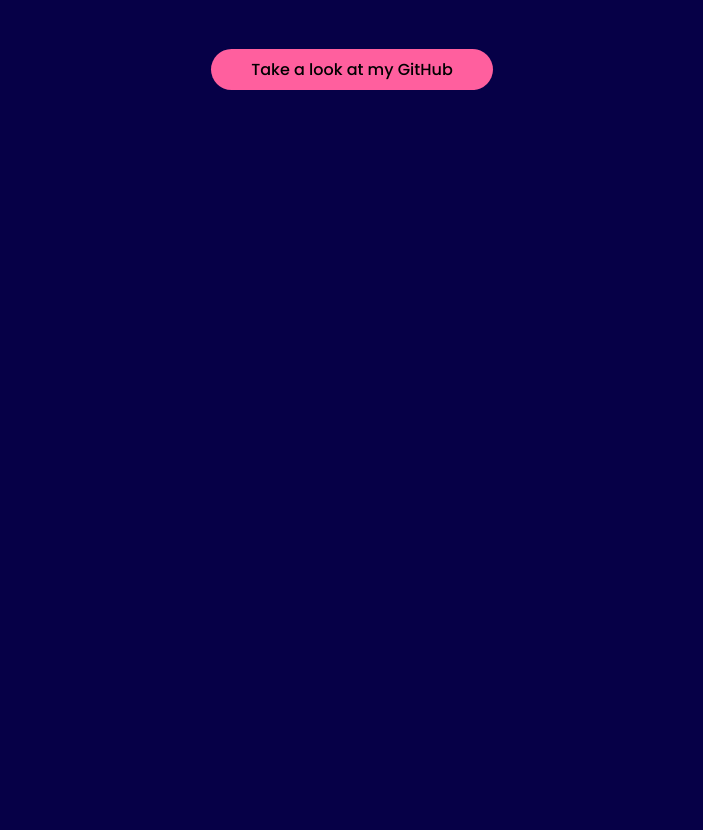
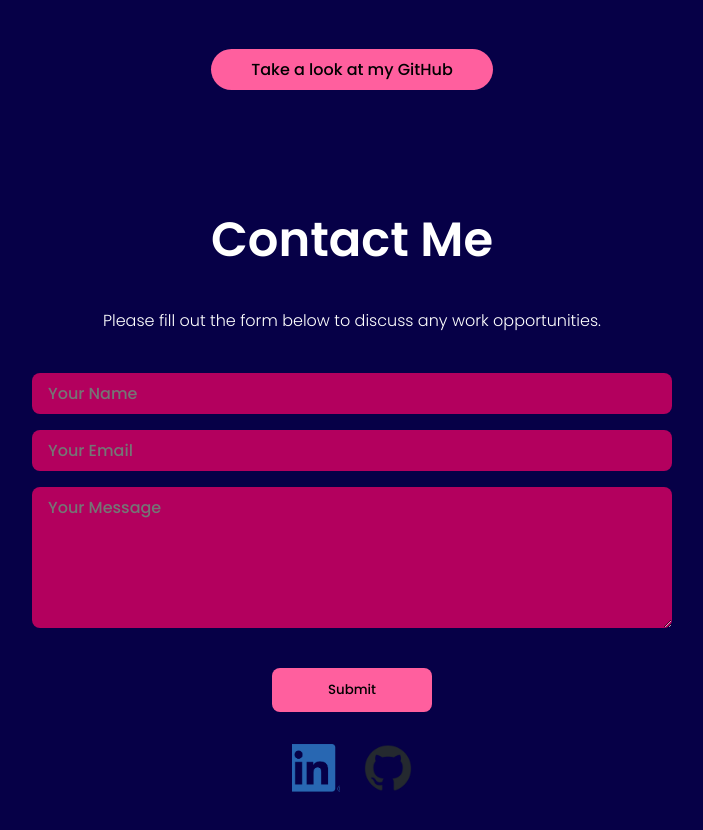
Before and after one commit to renrojas/Ren-Portfolio-React, a React (Create React App) app: page / in a window 1280 px wide. Shown: the part 2260-3090 px from the top of the page, without its empty margins (288-991 px from the left). Before the commit the page ends 2398 px from the top, so only its background shows below. Built offline with nearby package versions, Linux system fonts and the light colour scheme.

Commit message:
added contact.js and styling

```diff
--- a/src/App.js
+++ b/src/App.js
@@ -1,7 +1,8 @@
 import Navbar from "./components/NavBar/navbar";
 import Intro from "./components/Intro/intro";
 import Skills from "./components/Skills/skills";
-import Works from "./components/Works/works"
+import Works from "./components/Works/works";
+import Contact from "./components/Contact/contact";
 
 function App() {
   return (
@@ -10,6 +11,7 @@
         <Intro/>
         <Skills/>
         <Works/>
+        <Contact/>
     </div>
   );
 }
--- /dev/null
+++ b/src/components/Contact/contact.css
@@ -0,0 +1,64 @@
+.contactPage {
+    min-height: calc(100vh - 4rem);
+    width: 100vw;
+    max-width: 60rem;
+    margin: 0 auto;
+    text-align: center;
+    display: flex;
+    flex-direction: column;
+    align-items: center;
+    justify-content: center;
+}
+
+.contactPageTitle {
+    font-size: 3rem;
+    margin-bottom: 1rem;
+}
+
+.contactDesc {
+    padding: 1rem;
+    font-size: medium;
+    font-weight: 300;
+}
+
+.contactForm {
+    margin: 1rem;
+    display: flex;
+    flex-direction: column;
+    align-items: center;
+    justify-content: center;
+    width: 90vw;
+    max-width: 60rem;
+}
+
+.name, .email, .msg {
+    font-size: medium;
+    width: 100%;
+    max-width: 40rem;
+    margin: 0.5rem;
+    padding: 0.5rem 1rem;
+    color: white;
+    border: none;
+    border-radius: 0.5rem;
+    background: #B3005E;
+}
+
+.submitBtn {
+    background: #FF5F9E;
+    border: none;
+    border-radius: 0.5rem;
+    margin: 2rem;
+    padding: 0.75rem 3.5rem;
+}
+
+.links {
+    display: flex;
+    flex-wrap: wrap;
+}
+
+.link {
+    object-fit: cover;
+    height: 3rem;
+    width:3rem;
+    margin: 0 0.75rem;
+}
--- /dev/null
+++ b/src/components/Contact/contact.js
@@ -0,0 +1,25 @@
+import React from "react";
+import './contact.css';
+import LinkedIn from '../../assets/LI-In-Bug.png'
+import GitHub from '../../assets/github-mark.png'
+
+const Contact = () => {
+    return (
+        <section className="contactPage">
+            <h1 className="contactPageTitle">Contact Me</h1>
+            <span className="contactDesc">Please fill out the form below to discuss any work opportunities.</span>
+            <form className="contactForm">
+                <input type="text" className="name" placeholder="Your Name" />
+                <input type="email" className="email" placeholder="Your Email" />
+                <textarea className="msg" name="message" rows="5" placeholder="Your Message"></textarea>
+                <button type="submit" value="Send" className="submitBtn">Submit</button>
+                <div className="links">
+                    <img src={LinkedIn} alt="LinkedIn Icon" className="link" />
+                    <img src={GitHub} alt="GitHub Icon" className="link" />
+
+                </div>
+            </form>
+        </section>
+    )
+}
+export default Contact;
```
Also changed, not shown: src/assets/LI-In-Bug.png (added), src/assets/github-mark.png (added).
